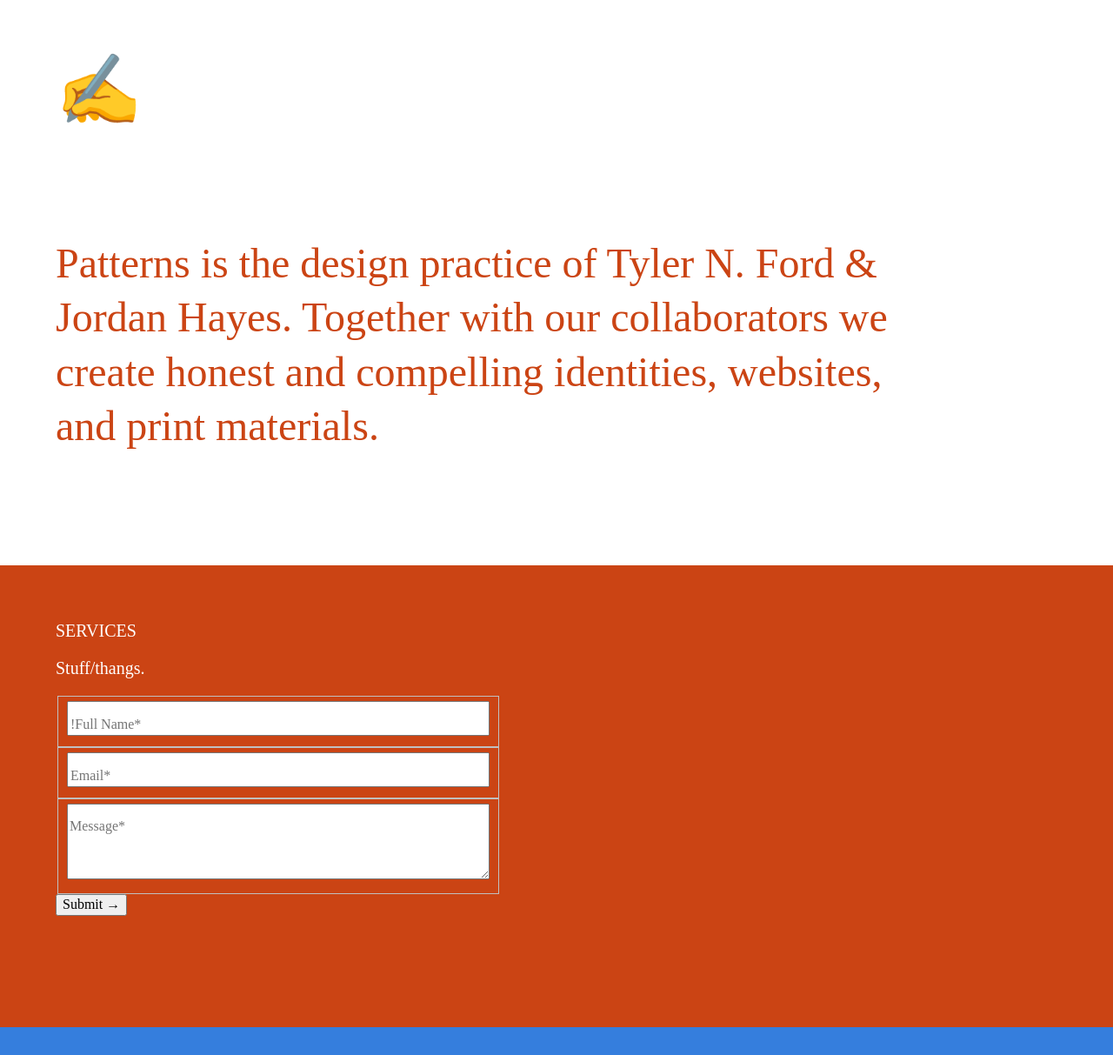
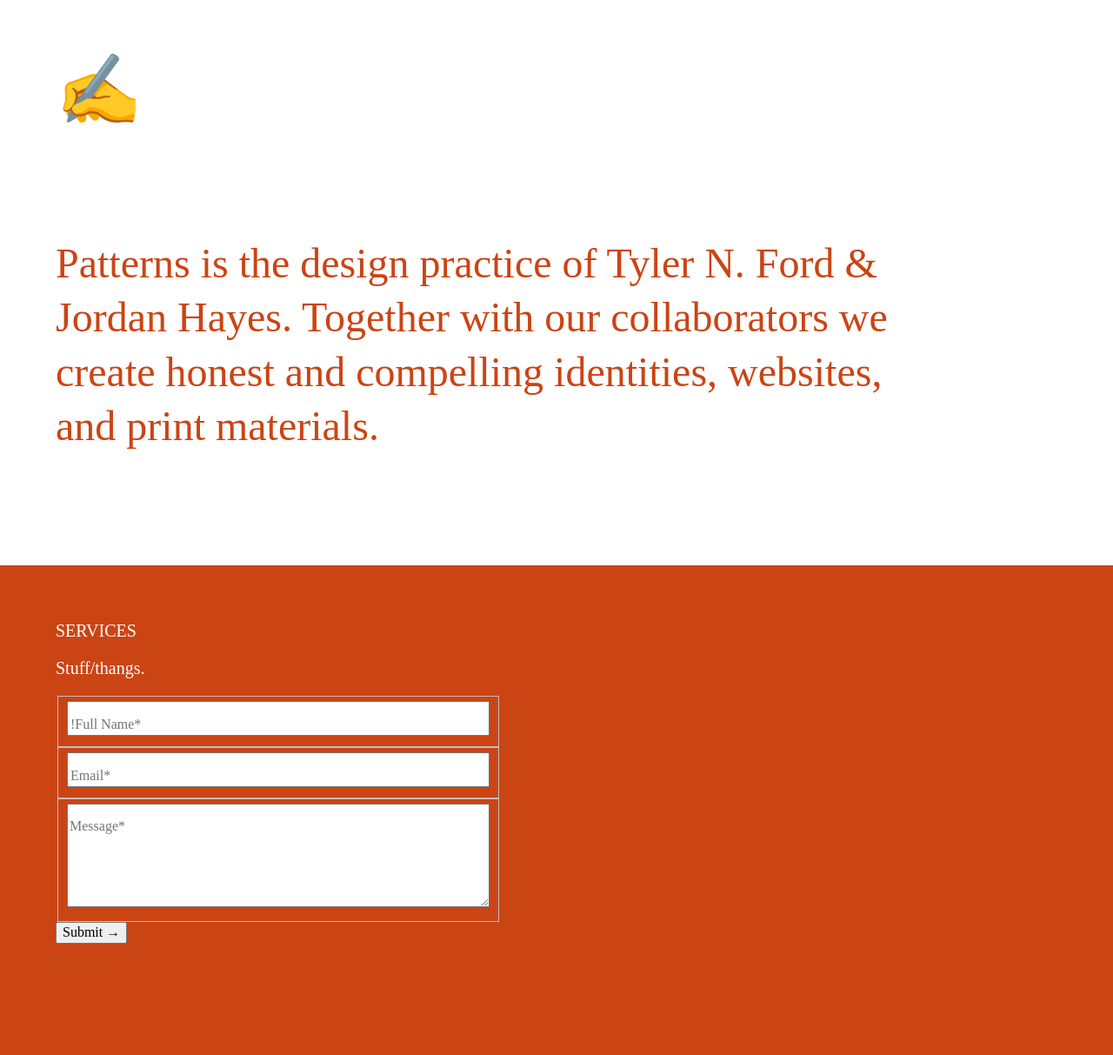
Before and after one commit to wearepatterns/wearepatterns.github.io, a Jekyll site: the page built from index.markdown, in a window 1280 px wide. Shown: the whole page at 87% size. Built offline with Jekyll 4.4.1, drawn with Linux system fonts in a browser that asks for light colours; before the commit the page ends 1181 px from its top, so only the background shows below that.

Commit message:
Update new.html

```diff
--- a/_layouts/new.html
+++ b/_layouts/new.html
@@ -49,7 +49,7 @@
                     <input class="pt3 w-100" type="email" name="Email" placeholder="Email*" validate-required validate-email>
                 </fieldset>
                 <fieldset>
-                    <textarea class="pt3 pb4 w-100" name="Message" placeholder="Message*" validate-required></textarea>
+                    <textarea class="pt3 pb5 w-100" name="Message" placeholder="Message*" validate-required></textarea>
                 </fieldset>
                 <input type="submit" value="Submit &#8594;">
                 <input type="hidden" name="_next" value="../thanks.html" />
```
